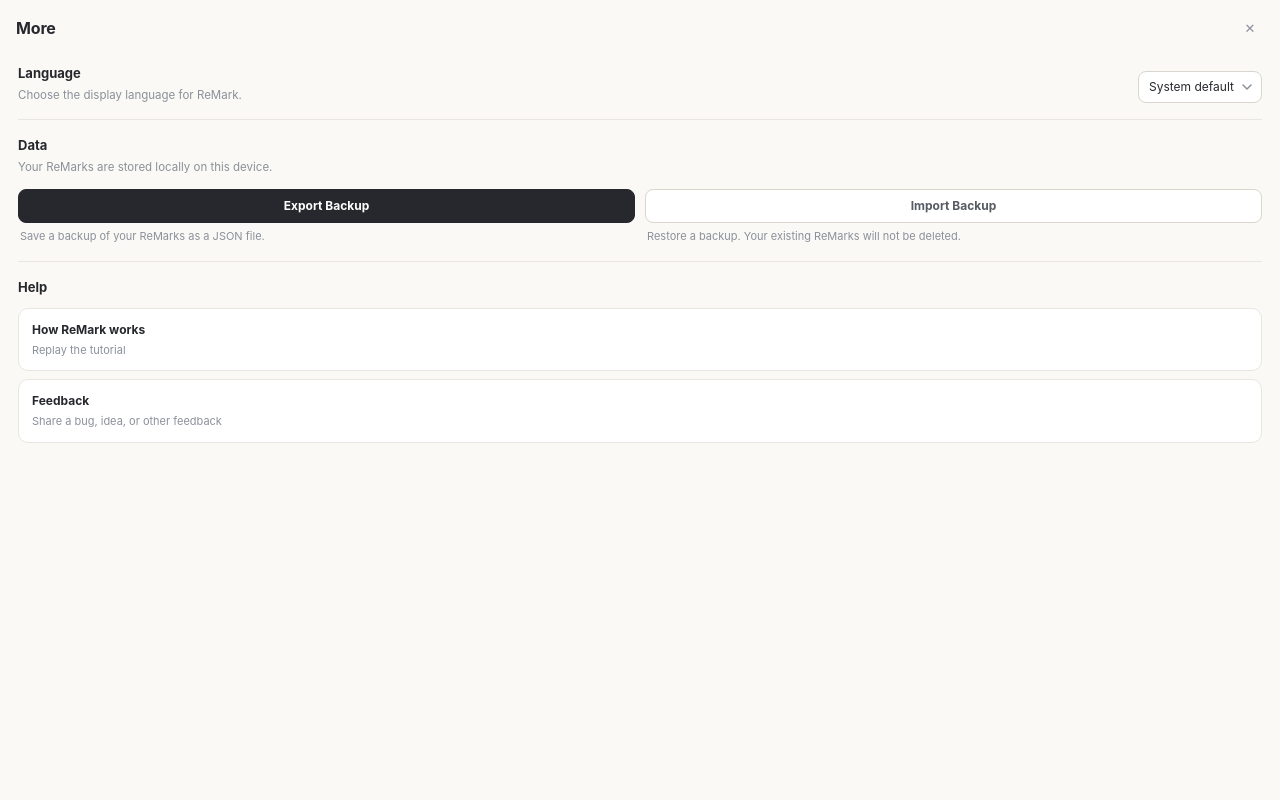
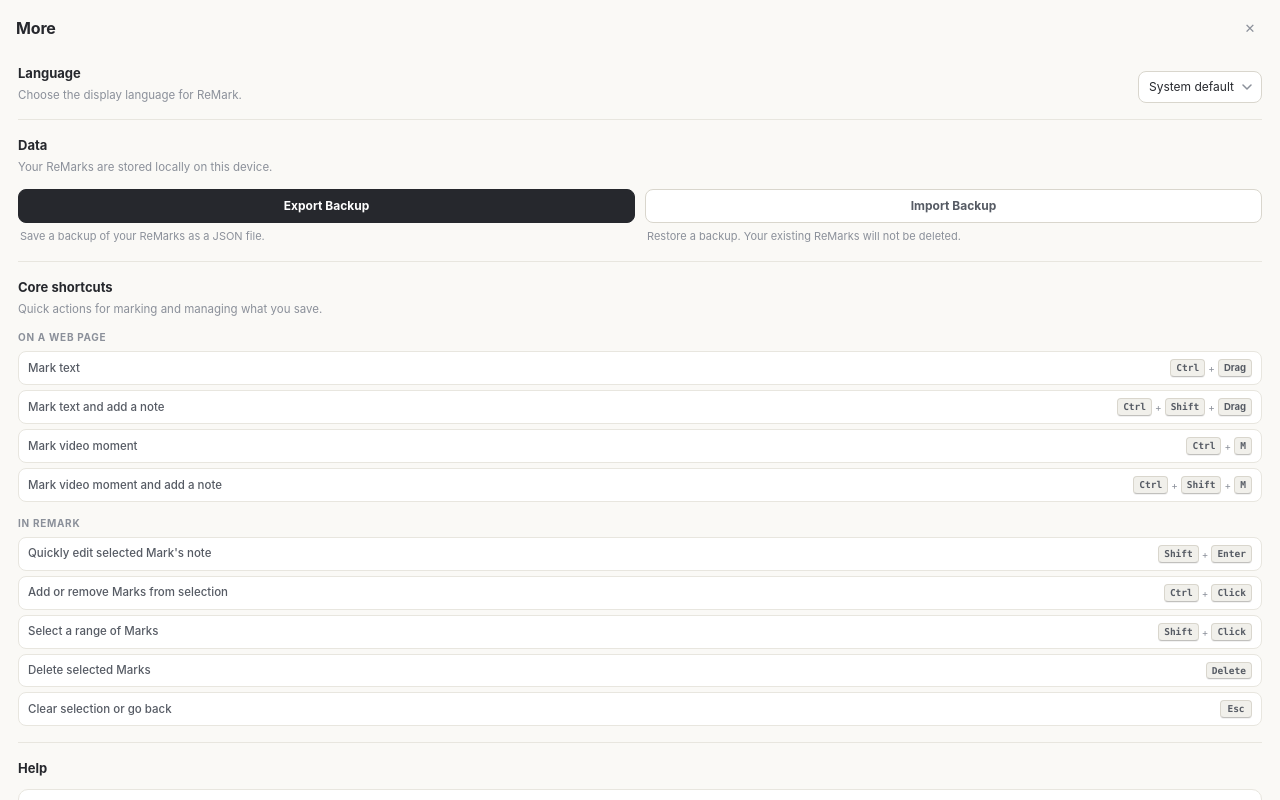
Before and after one commit to willllhuntingggg/ReMark, a browser extension: page sidepanel/sidepanel.html in a window 1280 px wide. Both pictures are taken after a click on the button "Open more menu". Drawn offline with Linux system fonts and the light colour scheme.

Commit message:
新增快捷键列表

```diff
--- a/sidepanel/sidepanel.css
+++ b/sidepanel/sidepanel.css
@@ -1440,6 +1440,118 @@
   color: var(--danger);
 }
 
+/* Core shortcuts */
+.shortcuts-section {
+  margin: 0 18px;
+  padding: 16px 0;
+  border-bottom: 1px solid var(--line);
+}
+
+.shortcuts-copy h2 {
+  margin: 0;
+  color: var(--ink);
+  font-size: 13px;
+  font-weight: 700;
+}
+
+.shortcuts-copy p {
+  margin: 3px 0 0;
+  color: var(--ink-3);
+  font-size: 11.5px;
+  line-height: 1.45;
+}
+
+.shortcuts-scope {
+  margin: 13px 0 6px;
+  color: var(--ink-3);
+  font-size: 10px;
+  font-weight: 700;
+  letter-spacing: .07em;
+  text-transform: uppercase;
+}
+
+.shortcuts-list {
+  display: grid;
+  gap: 5px;
+  margin: 0;
+}
+
+.shortcut-row {
+  display: flex;
+  min-width: 0;
+  min-height: 32px;
+  align-items: center;
+  justify-content: space-between;
+  gap: 10px;
+  padding: 7px 9px;
+  border: 1px solid var(--line);
+  border-radius: var(--radius-sm);
+  background: var(--surface);
+  transition: border-color .15s ease, background-color .15s ease;
+}
+
+.shortcut-row:hover {
+  border-color: var(--line-strong);
+  background: var(--surface-2);
+}
+
+.shortcut-row dt {
+  min-width: 0;
+  color: var(--ink-2);
+  font-size: 11.5px;
+  font-weight: 500;
+  line-height: 1.3;
+  overflow-wrap: anywhere;
+}
+
+.shortcut-row dd {
+  display: flex;
+  flex: 0 0 auto;
+  align-items: center;
+  gap: 3px;
+  margin: 0;
+  color: var(--ink-3);
+  font-size: 10px;
+  white-space: nowrap;
+}
+
+.shortcut-row kbd {
+  min-width: 18px;
+  padding: 2px 5px;
+  border: 1px solid var(--line-strong);
+  border-bottom-color: rgba(38, 40, 45, .24);
+  border-radius: 4px;
+  background: var(--surface-2);
+  color: var(--ink-2);
+  box-shadow: 0 1px 0 rgba(38, 40, 45, .06);
+  font-family: ui-monospace, SFMono-Regular, Menlo, Monaco, Consolas, monospace;
+  font-size: 9.5px;
+  font-weight: 650;
+  line-height: 1.25;
+  text-align: center;
+}
+
+.shortcut-row dd > span {
+  line-height: 1;
+}
+
+.shortcut-row kbd[data-i18n='shortcut_key_drag'] {
+  min-width: 30px;
+  font-family: inherit;
+}
+
+.shortcuts-list + .shortcuts-scope {
+  margin-top: 14px;
+}
+
+.shortcut-row kbd:only-child {
+  min-width: 32px;
+}
+
+.settings-panel[lang='zh-CN'] .shortcut-row dt {
+  letter-spacing: .01em;
+}
+
 /* Help */
 .help-section {
   margin: 0 18px;
--- a/sidepanel/sidepanel.html
+++ b/sidepanel/sidepanel.html
@@ -98,6 +98,27 @@
           <input id="import-backup-file" type="file" accept="application/json,.json" hidden>
           <p id="backup-status" class="backup-status" role="status" aria-live="polite" hidden></p>
         </section>
+        <section class="shortcuts-section" aria-labelledby="shortcuts-heading">
+          <div class="shortcuts-copy">
+            <h2 id="shortcuts-heading" data-i18n="core_shortcuts">Core shortcuts</h2>
+            <p data-i18n="core_shortcuts_description">Quick actions for marking and managing what you save.</p>
+          </div>
+          <p class="shortcuts-scope" data-i18n="shortcut_scope_page">On a web page</p>
+          <dl class="shortcuts-list">
+            <div class="shortcut-row"><dt data-i18n="shortcut_mark_text">Mark text</dt><dd><kbd data-shortcut-modifier>⌘</kbd><span>+</span><kbd data-i18n="shortcut_key_drag">Drag</kbd></dd></div>
+            <div class="shortcut-row"><dt data-i18n="shortcut_mark_text_note">Mark text and add a note</dt><dd><kbd data-shortcut-modifier>⌘</kbd><span>+</span><kbd>Shift</kbd><span>+</span><kbd data-i18n="shortcut_key_drag">Drag</kbd></dd></div>
+            <div class="shortcut-row"><dt data-i18n="shortcut_mark_video">Mark video moment</dt><dd><kbd data-shortcut-modifier>⌘</kbd><span>+</span><kbd>M</kbd></dd></div>
+            <div class="shortcut-row"><dt data-i18n="shortcut_mark_video_note">Mark video moment and add a note</dt><dd><kbd data-shortcut-modifier>⌘</kbd><span>+</span><kbd>Shift</kbd><span>+</span><kbd>M</kbd></dd></div>
+          </dl>
+          <p class="shortcuts-scope" data-i18n="shortcut_scope_panel">In ReMark</p>
+          <dl class="shortcuts-list">
+            <div class="shortcut-row"><dt data-i18n="shortcut_edit_note">Quickly edit selected Mark's note</dt><dd><kbd>Shift</kbd><span>+</span><kbd>Enter</kbd></dd></div>
+            <div class="shortcut-row"><dt data-i18n="shortcut_toggle_selection">Add or remove Marks from selection</dt><dd><kbd data-shortcut-modifier>⌘</kbd><span>+</span><kbd data-i18n="shortcut_key_click">Click</kbd></dd></div>
+            <div class="shortcut-row"><dt data-i18n="shortcut_range_selection">Select a range of Marks</dt><dd><kbd>Shift</kbd><span>+</span><kbd data-i18n="shortcut_key_click">Click</kbd></dd></div>
+            <div class="shortcut-row"><dt data-i18n="shortcut_delete">Delete selected Marks</dt><dd><kbd>Delete</kbd></dd></div>
+            <div class="shortcut-row"><dt data-i18n="shortcut_escape">Clear selection or go back</dt><dd><kbd>Esc</kbd></dd></div>
+          </dl>
+        </section>
         <section class="help-section" aria-labelledby="help-heading">
           <h2 id="help-heading" data-i18n="help">Help</h2>
           <button id="replay-tutorial" class="help-action" type="button">
--- a/sidepanel/sidepanel.js
+++ b/sidepanel/sidepanel.js
@@ -26,6 +26,7 @@
   const selectionCopyButton = $('#selection-copy-markdown');
   const selectionClearButton = $('#selection-clear');
   const feedbackOpenButton = $('#feedback-open');
+  const shortcutModifierKeys = [...document.querySelectorAll('[data-shortcut-modifier]')];
   const feedbackModal = $('#feedback-modal');
   const feedbackForm = $('#feedback-form');
   const feedbackCloseButton = $('#feedback-close');
@@ -67,6 +68,7 @@
     const normalized = ['system', 'en', 'zh'].includes(preference) ? preference : 'system';
     ReMarkI18n.setLocale(normalized);
     ReMarkI18n.apply();
+    applyShortcutModifierLabels();
     languageSetting.value = normalized;
     if (!showingSettings) render();
   }
@@ -410,6 +412,10 @@
   function isMacPlatform() {
     const platform = navigator.userAgentData?.platform || navigator.platform || navigator.userAgent || '';
     return /mac|iphone|ipad|ipod/i.test(platform);
+  }
+  function applyShortcutModifierLabels() {
+    const label = isMacPlatform() ? '⌘' : 'Ctrl';
+    shortcutModifierKeys.forEach((key) => { key.textContent = label; });
   }
   function selectedVisibleRows(rows = visible()) {
     return rows.filter((item) => selectedKeys.has(item.key));
```
Also changed, not shown: tests/more-panel.test.js (+34 -0 lines), todo.md (+9 -0 lines), lib/i18n.js.
